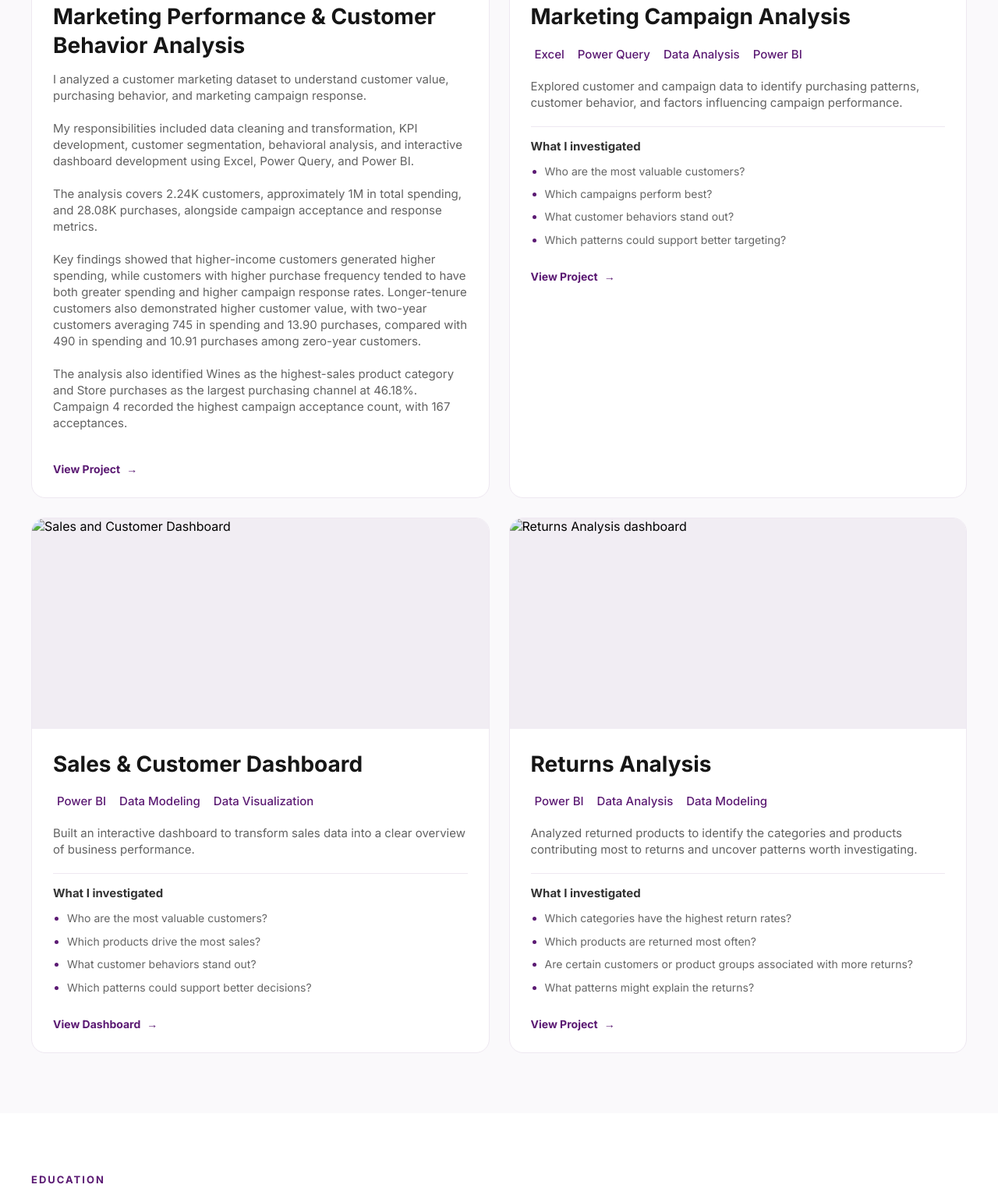
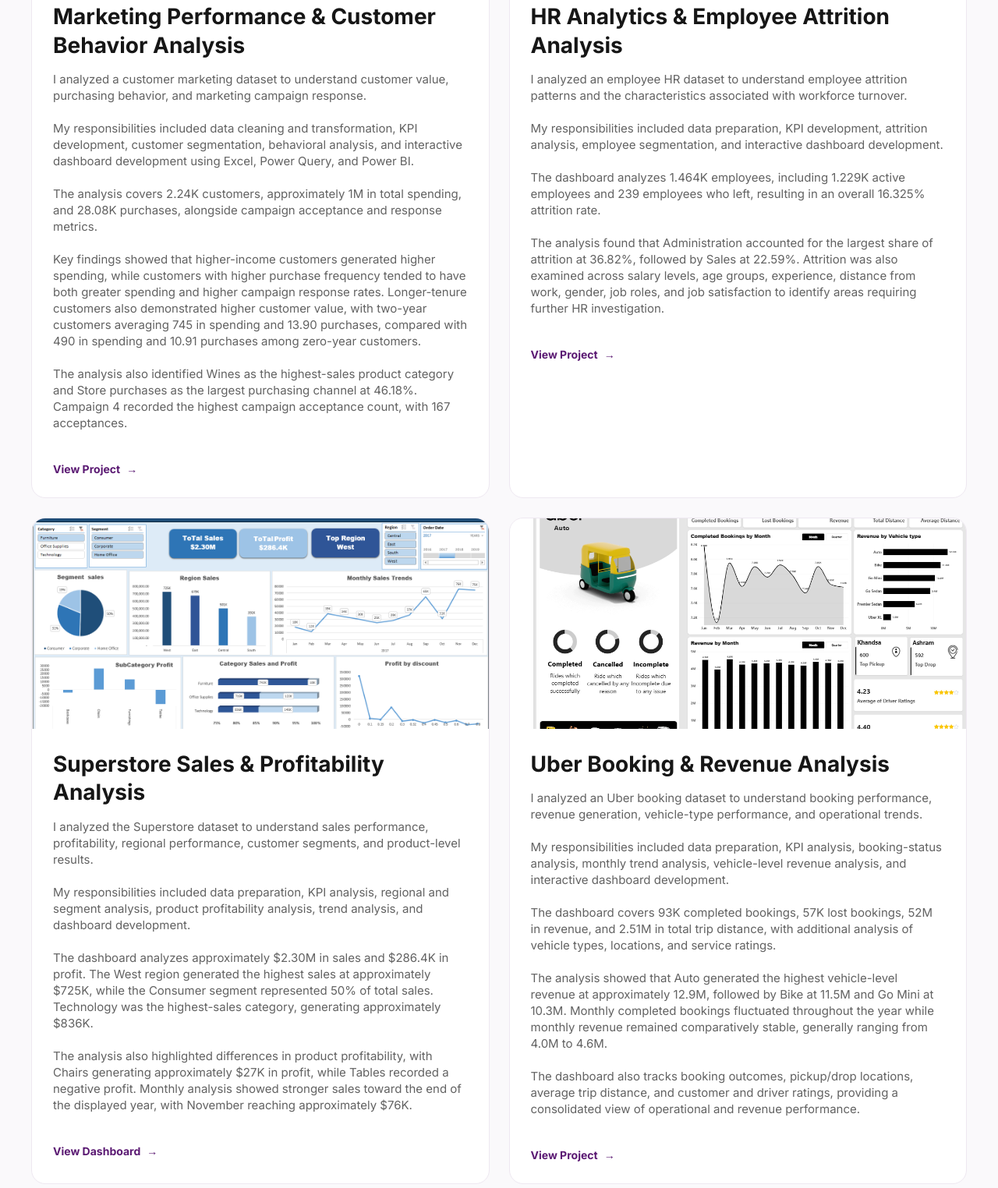
Before and after one commit to salmaashour099-debug/Salma-Ashour-pro, a plain HTML site: page index.html in a window 1280 px wide. Shown: the part 3876-5400 px from the top of the page at 78% size. Drawn offline with Linux system fonts and the light colour scheme.

Commit message:
Update index

```diff
--- a/index.html
+++ b/index.html
@@ -599,8 +599,8 @@
                     <div class="project__image">
 
                         <img
-                            src="Project 2.png"
-                            alt="Pizza Sales Analysis dashboard"
+                            src="marketing.png"
+                            alt="Marketing Performance and Customer Behavior dashboard"
                         >
 
                     </div>
@@ -646,8 +646,8 @@
                     <div class="project__image">
 
                         <img
-                            src="project 2.png"
-                            alt="Marketing Campaign Analysis dashboard"
+                            src="hr.png"
+                            alt="HR Analytics and Employee Attrition dashboard"
                         >
 
                     </div>
@@ -656,55 +656,19 @@
                     <div class="project__content">
 
                         <h3>
-                            Marketing Campaign Analysis
+                            HR Analytics &amp; Employee Attrition Analysis
                         </h3>
 
 
-                        <div class="project__tools">
+                        <p class="project__description">
+                            I analyzed an employee HR dataset to understand employee attrition patterns and the characteristics associated with workforce turnover. <br> <br>
 
-                            <span>Excel</span>
-                            <span>Power Query</span>
-                            <span>Data Analysis</span>
-                            <span>Power BI</span>
+                            My responsibilities included data preparation, KPI development, attrition analysis, employee segmentation, and interactive dashboard development. <br> <br>
 
-                        </div>
+                            The dashboard analyzes 1.464K employees, including 1.229K active employees and 239 employees who left, resulting in an overall 16.325% attrition rate. <br> <br>
 
-
-                        <p class="project__description">
-                            Explored customer and campaign data to identify
-                            purchasing patterns, customer behavior, and
-                            factors influencing campaign performance.
+                            The analysis found that Administration accounted for the largest share of attrition at 36.82%, followed by Sales at 22.59%. Attrition was also examined across salary levels, age groups, experience, distance from work, gender, job roles, and job satisfaction to identify areas requiring further HR investigation.
                         </p>
-
-
-                        <div class="project__investigation">
-
-                            <h4>
-                                What I investigated
-                            </h4>
-
-                            <ul>
-
-                                <li>
-                                    Who are the most valuable customers?
-                                </li>
-
-                                <li>
-                                    Which campaigns perform best?
-                                </li>
-
-                                <li>
-                                    What customer behaviors stand out?
-                                </li>
-
-                                <li>
-                                    Which patterns could support better targeting?
-                                </li>
-
-                            </ul>
-
-                        </div>
-
 
                         <a
                             href="#"
@@ -726,8 +690,8 @@
                     <div class="project__image">
 
                         <img
-                            src="Project 1.png"
-                            alt="Sales and Customer Dashboard"
+                            src="sales.png"
+                            alt="Superstore Sales and Profitability Dashboard"
                         >
 
 
@@ -737,54 +701,20 @@
                     <div class="project__content">
 
                         <h3>
-                            Sales &amp; Customer Dashboard
+                            Superstore Sales &amp; Profitability Analysis
                         </h3>
 
 
-                        <div class="project__tools">
-
-                            <span>Power BI</span>
-                            <span>Data Modeling</span>
-                            <span>Data Visualization</span>
-
-                        </div>
-
 
                         <p class="project__description">
-                            Built an interactive dashboard to transform
-                            sales data into a clear overview of business
-                            performance.
+                            I analyzed the Superstore dataset to understand sales performance, profitability, regional performance, customer segments, and product-level results.<br> <br>
+
+                            My responsibilities included data preparation, KPI analysis, regional and segment analysis, product profitability analysis, trend analysis, and dashboard development. <br> <br>
+
+                            The dashboard analyzes approximately $2.30M in sales and $286.4K in profit. The West region generated the highest sales at approximately $725K, while the Consumer segment represented 50% of total sales. Technology was the highest-sales category, generating approximately $836K. <br> <br>
+
+                            The analysis also highlighted differences in product profitability, with Chairs generating approximately $27K in profit, while Tables recorded a negative profit. Monthly analysis showed stronger sales toward the end of the displayed year, with November reaching approximately $76K.
                         </p>
-
-
-                        <div class="project__investigation">
-
-                            <h4>
-                                What I investigated
-                            </h4>
-
-                            <ul>
-
-                                <li>
-                                    Who are the most valuable customers?
-                                </li>
-
-                                <li>
-                                    Which products drive the most sales?
-                                </li>
-
-                                <li>
-                                    What customer behaviors stand out?
-                                </li>
-
-                                <li>
-                                    Which patterns could support better decisions?
-                                </li>
-
-                            </ul>
-
-                        </div>
-
 
                         <a
                             href="#"
@@ -806,8 +736,8 @@
                     <div class="project__image">
 
                         <img
-                            src="project 2.png"
-                            alt="Returns Analysis dashboard"
+                            src="uber.png"
+                            alt="Uber Booking and Revenue dashboard"
                         >
 
                     </div>
@@ -816,54 +746,23 @@
                     <div class="project__content">
 
                         <h3>
-                            Returns Analysis
+                            Uber Booking &amp; Revenue Analysis
                         </h3>
 
 
-                        <div class="project__tools">
-
-                            <span>Power BI</span>
-                            <span>Data Analysis</span>
-                            <span>Data Modeling</span>
-
-                        </div>
-
 
                         <p class="project__description">
-                            Analyzed returned products to identify the
-                            categories and products contributing most
-                            to returns and uncover patterns worth investigating.
+                            I analyzed an Uber booking dataset to understand booking performance, revenue generation, vehicle-type performance, and operational trends. <br> <br>
+
+                            My responsibilities included data preparation, KPI analysis, booking-status analysis, monthly trend analysis, vehicle-level revenue analysis, and interactive dashboard development. <br> <br>
+
+                            The dashboard covers 93K completed bookings, 57K lost bookings, 52M in revenue, and 2.51M in total trip distance, with additional analysis of vehicle types, locations, and service ratings. <br> <br>
+
+                            The analysis showed that Auto generated the highest vehicle-level revenue at approximately 12.9M, followed by Bike at 11.5M and Go Mini at 10.3M. Monthly completed bookings fluctuated throughout the year while monthly revenue remained comparatively stable, generally ranging from 4.0M to 4.6M. <br> <br>
+
+                            The dashboard also tracks booking outcomes, pickup/drop locations, average trip distance, and customer and driver ratings, providing a consolidated view of operational and revenue performance.
                         </p>
 
-
-                        <div class="project__investigation">
-
-                            <h4>
-                                What I investigated
-                            </h4>
-
-                            <ul>
-
-                                <li>
-                                    Which categories have the highest return rates?
-                                </li>
-
-                                <li>
-                                    Which products are returned most often?
-                                </li>
-
-                                <li>
-                                    Are certain customers or product groups
-                                    associated with more returns?
-                                </li>
-
-                                <li>
-                                    What patterns might explain the returns?
-                                </li>
-
-                            </ul>
-
-                        </div>
 
 
                         <a
```
